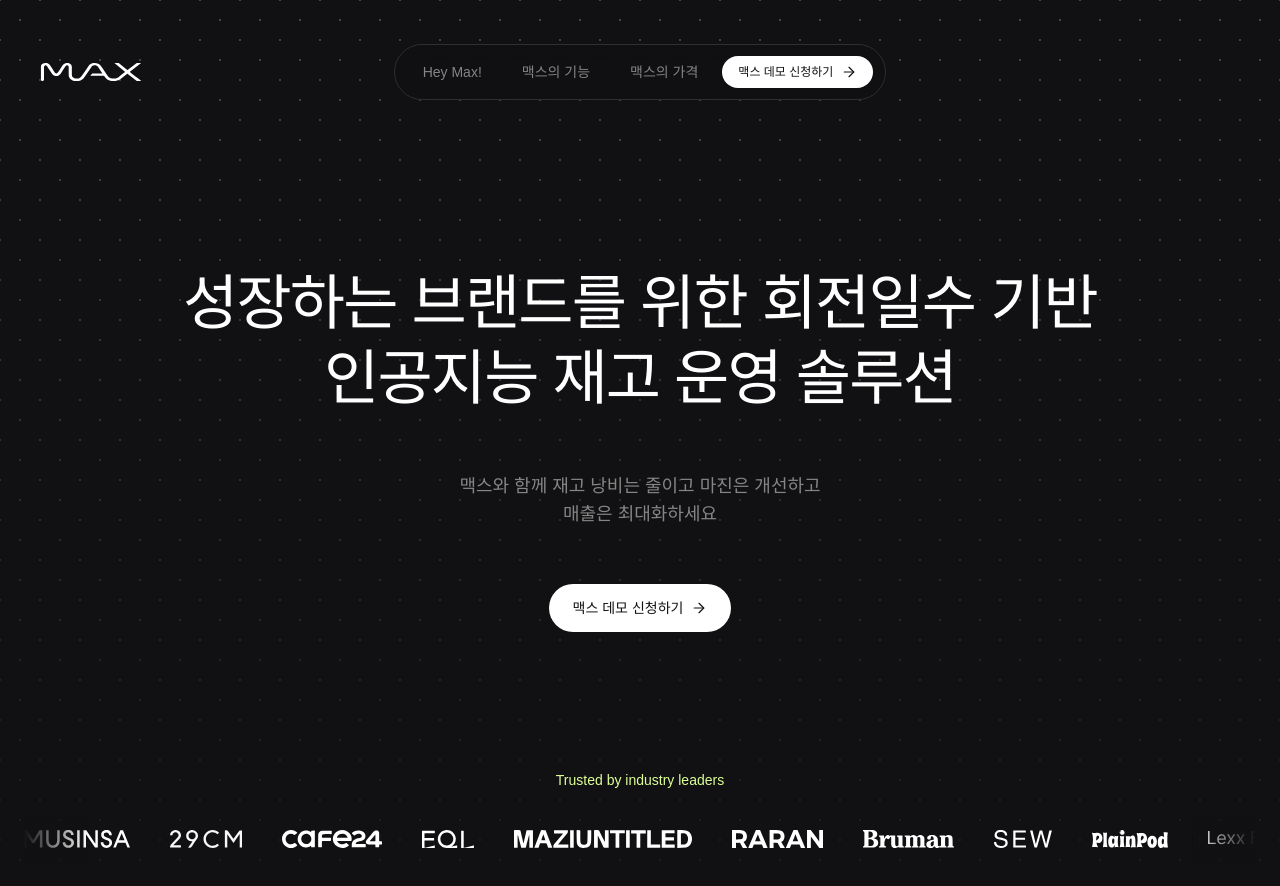
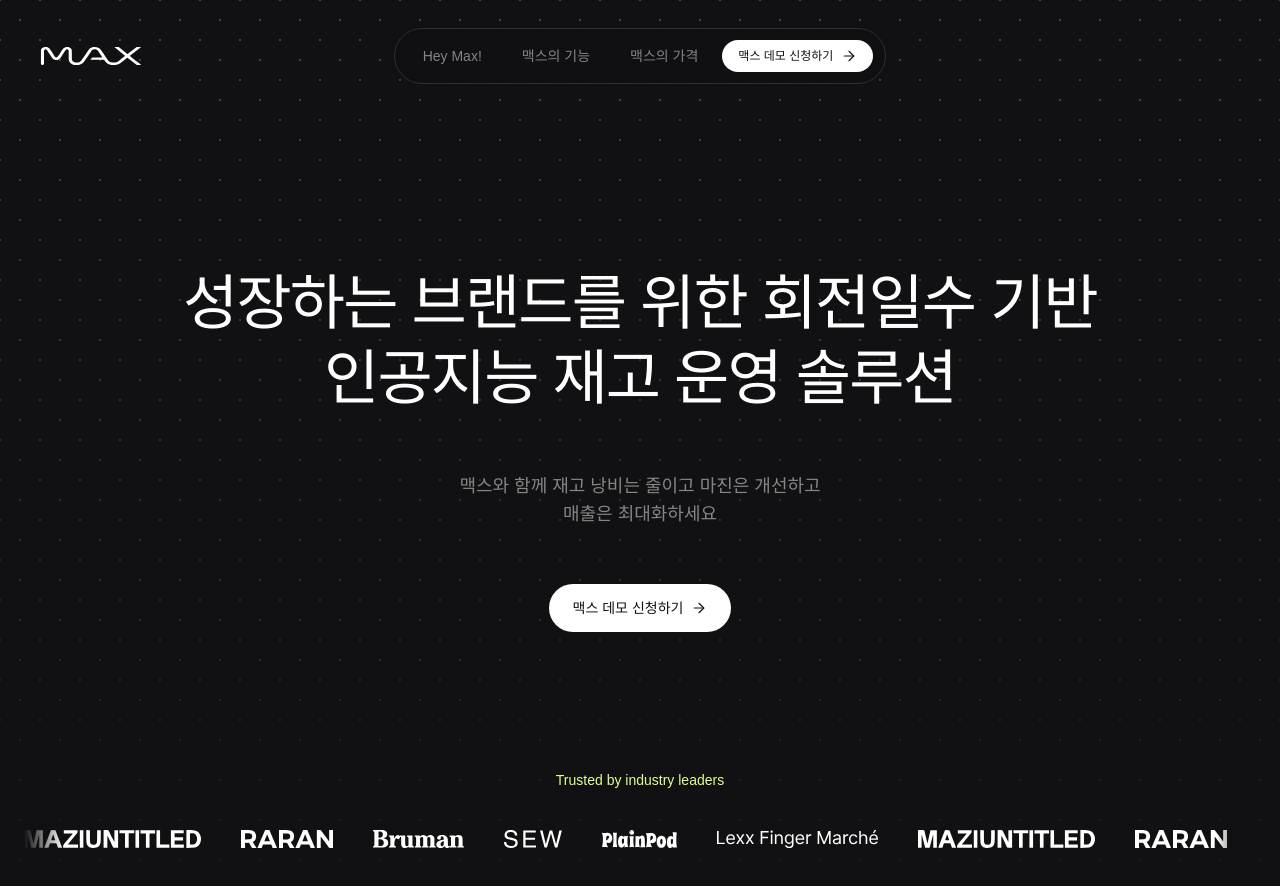
Before and after one commit to JJANGSOON/maxweb, a Next.js app: page / in a window 1280 px wide. Shown: the top 886 px of the page. Built offline with nearby package versions, Linux system fonts and the light colour scheme; a web font is replaced by a local one.

Commit message:
파트너십 로고 임시 숨김 및 소셜프루프 마퀴 안정화

```diff
--- a/app/globals.css
+++ b/app/globals.css
@@ -73,7 +73,7 @@
     transform: translateX(0);
   }
   to {
-    transform: translateX(-50%);
+    transform: translateX(-25%);
   }
 }
 
--- a/components/sections/HeaderSection.tsx
+++ b/components/sections/HeaderSection.tsx
@@ -20,7 +20,7 @@
   };
 
   return (
-    <header className="fixed inset-x-0 top-10 z-40">
+    <header className="fixed inset-x-0 top-6 z-40">
       <div className="relative flex h-16 items-center justify-center px-10">
         <button
           type="button"
--- a/components/sections/SocialProofSection.tsx
+++ b/components/sections/SocialProofSection.tsx
@@ -1,16 +1,17 @@
 import Image from "next/image";
 import Container from "../ui/Container";
-import { SOCIAL_LOGOS } from "@/lib/constants";
+import { SOCIAL_LOGOS, TEMP_HIDDEN_SOCIAL_LOGO_NAMES } from "@/lib/constants";
 
 export default function SocialProofSection() {
-  const marqueeLogos = [...SOCIAL_LOGOS, ...SOCIAL_LOGOS];
+  const visibleLogos = SOCIAL_LOGOS.filter((logo) => !TEMP_HIDDEN_SOCIAL_LOGO_NAMES.includes(logo.name));
+  const marqueeLogos = [...visibleLogos, ...visibleLogos, ...visibleLogos, ...visibleLogos];
 
   return (
     <section className="mt-[138px]" id="social-proof">
       <Container className="max-w-[1400px]">
         <p className="text-center text-sm text-[#DCFF95]">Trusted by industry leaders</p>
         <div className="relative mt-6 h-[50px] overflow-hidden">
-          <div className="social-proof-marquee flex h-full w-max items-center gap-10 pr-10">
+          <div className="social-proof-marquee flex h-full w-max items-center gap-10">
             {marqueeLogos.map((logo, index) => (
               <div key={`${logo.name}-${index}`} className="flex h-[18px] items-center justify-center">
                 <Image
@@ -25,12 +26,12 @@
           </div>
           <div
             aria-hidden
-            className="pointer-events-none absolute inset-y-0 left-0 w-16"
+            className="pointer-events-none absolute inset-y-0 left-0 w-10"
             style={{ background: "linear-gradient(90deg, #111113 0%, rgba(17,17,19,0) 100%)" }}
           />
           <div
             aria-hidden
-            className="pointer-events-none absolute inset-y-0 right-0 w-16"
+            className="pointer-events-none absolute inset-y-0 right-0 w-10"
             style={{ background: "linear-gradient(270deg, #111113 0%, rgba(17,17,19,0) 100%)" }}
           />
         </div>
--- a/components/sections/mobile/MobileLandingSections.tsx
+++ b/components/sections/mobile/MobileLandingSections.tsx
@@ -1,5 +1,5 @@
 import Image from "next/image";
-import { GOOGLE_FORM_URL, SOCIAL_LOGOS } from "@/lib/constants";
+import { GOOGLE_FORM_URL, SOCIAL_LOGOS, TEMP_HIDDEN_SOCIAL_LOGO_NAMES } from "@/lib/constants";
 
 const HEYMAX_CHIPS = [
   "회전일수 분석",
@@ -76,13 +76,14 @@
 }
 
 function MobileSocialProof() {
-  const marqueeLogos = [...SOCIAL_LOGOS, ...SOCIAL_LOGOS];
+  const visibleLogos = SOCIAL_LOGOS.filter((logo) => !TEMP_HIDDEN_SOCIAL_LOGO_NAMES.includes(logo.name));
+  const marqueeLogos = [...visibleLogos, ...visibleLogos, ...visibleLogos, ...visibleLogos];
 
   return (
     <section id="social-proof" className="mt-20">
       <p className="text-center text-sm text-[#DCFF95]">Trusted by industry leaders</p>
       <div className="relative mt-2 h-[50px] overflow-hidden">
-        <div className="social-proof-marquee flex h-full w-max items-center gap-8 pr-8">
+        <div className="social-proof-marquee flex h-full w-max items-center gap-8">
           {marqueeLogos.map((logo, index) => (
             <div key={`${logo.name}-${index}`} className="flex h-[18px] items-center">
               <Image src={logo.src} alt={logo.name} width={logo.width} height={logo.height} className="h-[18px] w-auto" />
@@ -91,12 +92,12 @@
         </div>
         <div
           aria-hidden
-          className="pointer-events-none absolute inset-y-0 left-0 w-[65px]"
+          className="pointer-events-none absolute inset-y-0 left-0 w-10"
           style={{ background: "linear-gradient(90deg, #111113 0%, rgba(17,17,19,0) 100%)" }}
         />
         <div
           aria-hidden
-          className="pointer-events-none absolute inset-y-0 right-0 w-[65px]"
+          className="pointer-events-none absolute inset-y-0 right-0 w-10"
           style={{ background: "linear-gradient(270deg, #111113 0%, rgba(17,17,19,0) 100%)" }}
         />
       </div>
--- a/lib/constants.ts
+++ b/lib/constants.ts
@@ -19,6 +19,9 @@
   { name: "LFM", src: "/social-proof-logo-lfm.svg", width: 178, height: 20 },
 ] as const;
 
+// Temporary hide list for unreleased partnership logos.
+export const TEMP_HIDDEN_SOCIAL_LOGO_NAMES = ["Musinsa", "29CM", "Cafe24", "EQL"] as const;
+
 export const FOCUS_FEATURE_CARDS = [
   {
     imageSrc: "/card-image-desktop-01-02.png",
```
